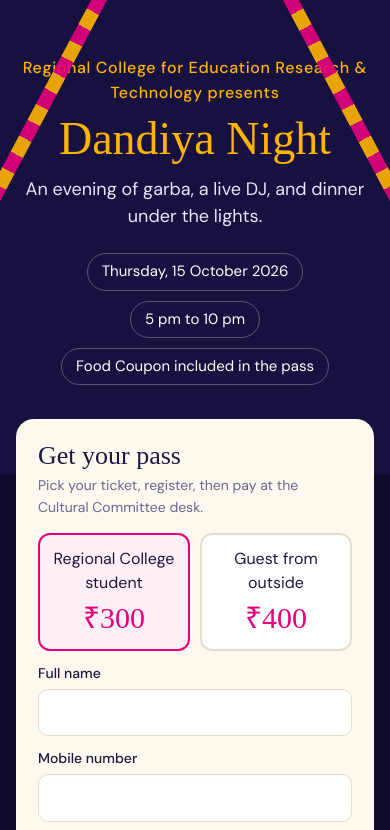
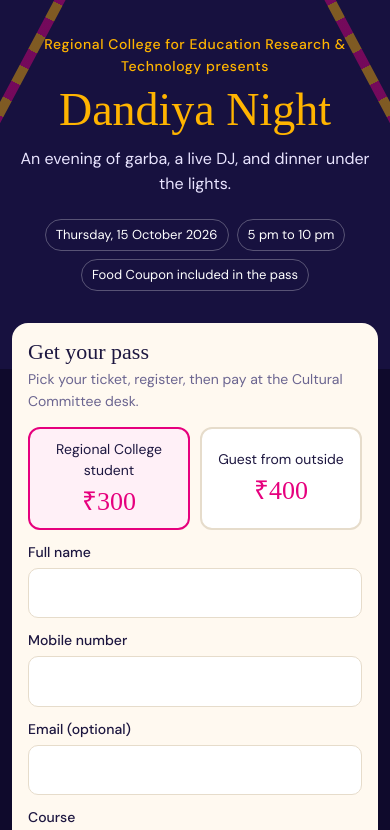
Before and after one commit to jatinyadav13/Dandiya_Application, a website: page index.html in a window 390 px wide. Shown: the top 830 px of the page. Drawn offline with Linux system fonts and the light colour scheme; no server answers; a web font is replaced by a local one.

Commit message:
Update index.html

```diff
--- a/index.html
+++ b/index.html
@@ -3,7 +3,7 @@
 <head>
 <meta charset="utf-8">
 <meta name="viewport" content="width=device-width, initial-scale=1">
-<title>Dandiya Night 2026 – Regional College for Education Research & Technology</title>
+<title>Dandiya Night 2026 – Regional College for Education Research &amp; Technology</title>
 <link rel="preconnect" href="https://fonts.googleapis.com">
 <link rel="preconnect" href="https://fonts.gstatic.com" crossorigin>
 <link href="https://fonts.googleapis.com/css2?family=DM+Sans:wght@400;500;700&family=Rozha+One&display=swap" rel="stylesheet">
@@ -43,12 +43,31 @@ input:focus,button:focus-visible{outline:3px solid var(--gold);outline-offset:1p
 footer{text-align:center;color:#a8a2d0;font-size:14px;padding:0 16px 32px}
 @media print{body{background:#fff!important}body *{visibility:hidden!important}.pass,.pass *{visibility:visible!important}.noprint{display:none!important}.pass{position:absolute;left:0;top:0;width:100%;border:2px dashed #e6007e}}
 @media(prefers-reduced-motion:no-preference){.btn{transition:transform .15s}.btn:active{transform:scale(.98)}}
+
+/* ---- mobile friendly ---- */
+html{-webkit-text-size-adjust:100%}
+input{font-size:16px}
+.btn{min-height:48px}
+.opt{min-height:68px}
+#qr img,#qr canvas,#pq img,#pq canvas{max-width:100%;height:auto}
+@media(max-width:600px){
+ .hero{padding:34px 16px 78px}
+ .stick{height:200px;width:10px;opacity:.45}
+ .hero .sub{font-size:16px}
+ .hero p.k{font-size:14px;padding:0 6px}
+ .facts{gap:8px}.facts span{font-size:13px;padding:5px 10px}
+ main{padding:0 12px 32px;margin-top:-46px;gap:14px}
+ .card{padding:16px;border-radius:16px}
+ h2{font-size:22px}
+ .opt{font-size:14px;padding:10px 6px}.opt b{font-size:26px}
+ .pass{padding:14px}.pass .no{font-size:30px;letter-spacing:2px}
+}
 </style>
 </head>
 <body>
 <header class="hero">
   <div class="stick s1"></div><div class="stick s2"></div>
-  <p class="k">Regional College for Education Research & Technology presents</p>
+  <p class="k">Regional College for Education Research &amp; Technology presents</p>
   <h1>Dandiya Night</h1>
   <p class="sub">An evening of garba, a live DJ, and dinner under the lights.</p>
   <div class="facts"><span>Thursday, 15 October 2026</span><span>5 pm to 10 pm</span><span>Food Coupon included in the pass</span><span id="left" hidden></span></div>
```
